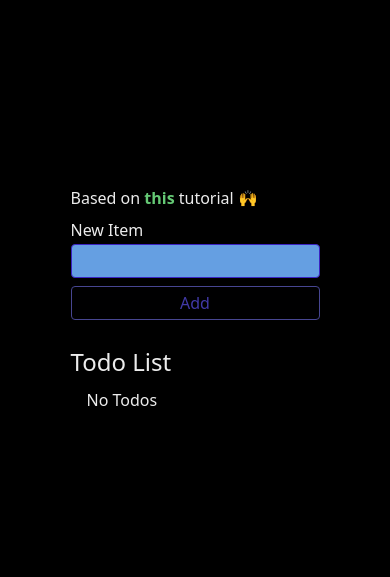
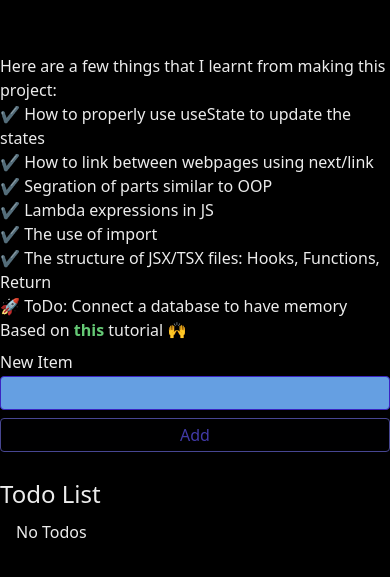
Before and after one commit to echo-webkom/how-to-sideprosjekt-workshop, a Next.js app: page /ToDoList in a window 390 px wide. Shown: the part 123-700 px from the top of the page. Built offline with nearby package versions, Linux system fonts and the light colour scheme.

Commit message:
Fix page size for mobile. Add elements to todo list

```diff
--- a/src/app/Banner.tsx
+++ b/src/app/Banner.tsx
@@ -2,9 +2,9 @@
 export default function Banner() {
     return (
         <div className="banner">
-            <h1 className="banner-text">Hi, my name is Kai 👋 <br/>
+            <h1 className="banner-text">Hi, my name is Kai 👋 <br /><br />
+
             </h1>
-            <h2 className="banner-subText"> I am a Computer Science student in Bergen, Norway</h2>
         </div>
     );
 }
--- a/src/app/BugShooter.tsx
+++ b/src/app/BugShooter.tsx
@@ -4,14 +4,12 @@ export default function JavaProjectTitle() {
 
     <div className="text-center column-container">
 
+      <div className="card">
 
-      <h1 className="text-xl font-bold py-4">
-        Java Projects
 
-      </h1>
-      <div className="card">
         <h2 className="text-xl font-bold py-4">
-
+          Java Projects
+          <br/>
           ----- BugShooter -----
 
         </h2>
--- a/src/app/Introduction.tsx
+++ b/src/app/Introduction.tsx
@@ -1,11 +1,11 @@
 
 export default function Introduction() {
-    return(
+  return (
 
     <div className="text-center column-container">
 
-          <h2 className="text-xl py-8">
-
+        <div className="card text-xl">
+          <br/>
           Welcome to my Portfolio Website! Take a look at the source code {" "}
           <a href="https://github.com/KWaloen/My-Portolio-Website" target="_blank" rel="noopener noreferrer" className="link">here.</a>
           <br></br>
@@ -16,7 +16,8 @@ export default function Introduction() {
           <br></br><br></br>
           This site is under constant construction! I am learning as I go! <br></br>
           I am self taught in JavaScript and this page is created using React, Tailwind CSS, and hosted by Vercel.
-          </h2>
+        </div>
+
 
     </div>
   )
--- a/src/app/React_Projects.tsx
+++ b/src/app/React_Projects.tsx
@@ -1,9 +1,10 @@
 import Link from 'next/link'
 
 export default function React_Projects() {
-    return(
+    return (
 
         <div className="text-center column-container">
+            <div className='card'>
                 <h2 className="text-xl font-bold">React Projects</h2>
 
                 <h2>
@@ -13,6 +14,7 @@ export default function React_Projects() {
                 </h2>
 
             </div>
+        </div>
 
 
     );
--- /dev/null
+++ b/src/app/SubBanner.tsx
@@ -0,0 +1,10 @@
+
+
+export default function SubBanner() {
+    return (
+        <div className="subBanner">
+            <h1 className="subBanner-text"> I am a Computer Science student in Bergen, Norway  <br /><br />
+            </h1>
+        </div>
+    );
+}
--- a/src/app/ToDoList/page.tsx
+++ b/src/app/ToDoList/page.tsx
@@ -42,7 +42,7 @@ export default function ToDoListPage() {
     setTodos(currentTodos => {
       return currentTodos.map(todo => {
         if (todo.id === toggleId) {
-          return { ...todo, completed:isCompleted }
+          return { ...todo, completed: isCompleted }
         }
 
         return todo
@@ -66,6 +66,20 @@ export default function ToDoListPage() {
     //upon clicking the button, the onSubmit event listener triggers the handleSubmit method
     <div>
 
+      <div className="todoComments">
+        Here are a few things that I learnt from making this project:
+        <ul>
+          <li> ✔️ How to properly use useState to update the states </li>
+          <li> ✔️ How to link between webpages using next/link</li>
+          <li> ✔️ Segration of parts similar to OOP</li>
+          <li> ✔️ Lambda expressions in JS</li>
+          <li> ✔️ The use of import </li>
+          <li> ✔️ The structure of JSX/TSX files: Hooks, Functions, Return</li>
+          <li> 🚀 ToDo: Connect a database to have memory </li>
+        </ul>
+
+      </div>
+
       <NewToDoForm onSubmit={addTodo} />
 
       <h1 className="header">Todo List</h1>
--- a/src/app/globals.css
+++ b/src/app/globals.css
@@ -196,16 +196,33 @@
     }
 
     .card {
-      padding: 100px;
-      text-align: center;
-      display: inline-block;
+      padding: 50px;
+      justify-content: center;
+      align-content: center;
+      align-items:center;
+
+    }
+
+    .todoComments {
+      max-width: 500px;
+      justify-content: center;
+      align-content: center;
+      align-items:center;
+      justify-content: center;
+      align-content: center;
+      align-items:center;
+    }
+
+    .commentPoints {
+      list-style-position: outside;
+
     }
 
     .banner {
       border: 1px solid black;
       background: linear-gradient(green, rgb(0, 0, 0));
       width: 100%;
-      height: 300px;
+      height: 200px;
     }
 
     .banner .banner-text {
@@ -216,7 +233,18 @@
       text-align: center;
     }
 
-    .banner .banner-subText {
+    .footer {
+      background: linear-gradient(black, green);
+      width: 100%;
+      height: 100px;
+    }
+
+    .banner .subBanner {
+      width: 100%;
+      height: 200px;
+    }
+
+    .subBanner .subBanner-text {
       font-size: 20px;
       font-weight: bold;
       font-family: Arial, sans-serif;
@@ -224,10 +252,4 @@
       text-align: center;
     }
 
-    .footer {
-      background: linear-gradient(black, green);
-      width: 100%;
-      height: 100px;
-    }
-
   }
--- a/src/app/page.tsx
+++ b/src/app/page.tsx
@@ -4,6 +4,7 @@ import BugShooter from './BugShooter';
 import RodentReboot from './RodentReboot';
 import Banner from './Banner';
 import Footer from './Footer';
+import SubBanner from './SubBanner';
 
 
 
@@ -13,6 +14,8 @@ export default function Home() {
       <div className="full-screen">
 
         <Banner/>
+
+        <SubBanner/>
 
         <Introduction/>
 
```
Lines whose indentation alone changed are shown as unchanged.
